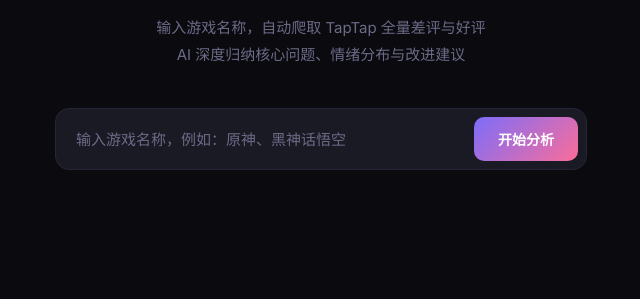
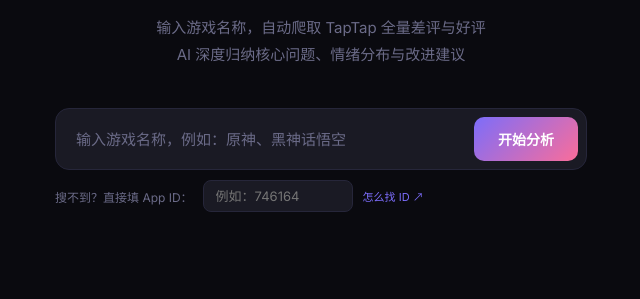
Before and after one commit to nhung9u93diem2325-ai/taptap-analyzer, a Flask app: page / in a window 1280 px wide. Shown: the part 212-511 px from the top of the page, without its empty margins (319-959 px from the left). Run offline with Flask 3, Linux system fonts and the light colour scheme.

Commit message:
Add files via upload

```diff
--- a/templates/index.html
+++ b/templates/index.html
@@ -42,6 +42,12 @@ header{padding:28px 48px;display:flex;align-items:center;gap:14px;border-bottom:
 .btn:disabled{opacity:.4;cursor:not-allowed;}
 
 .error-box{background:rgba(248,113,113,.08);border:1px solid rgba(248,113,113,.25);border-radius:10px;padding:14px 18px;color:var(--bad);font-size:13px;margin-top:14px;display:none;}
+.appid-row{display:flex;align-items:center;gap:10px;margin-top:10px;flex-wrap:wrap;}
+.appid-hint{font-size:12px;color:var(--muted);white-space:nowrap;}
+.appid-input{background:var(--card);border:1px solid var(--border);border-radius:8px;padding:7px 12px;color:var(--text);font-size:13px;font-family:inherit;outline:none;width:150px;transition:border-color .2s;}
+.appid-input:focus{border-color:var(--accent);}
+.appid-help{font-size:11px;color:var(--accent);text-decoration:none;white-space:nowrap;}
+.appid-help:hover{text-decoration:underline;}
 
 /* Progress */
 .progress-wrap{max-width:580px;margin:28px auto 0;padding:0 24px;display:none;}
@@ -134,6 +140,11 @@ header{padding:28px 48px;display:flex;align-items:center;gap:14px;border-bottom:
     <input class="search-input" id="gameInput" type="text" placeholder="输入游戏名称，例如：原神、黑神话悟空" />
     <button class="btn" id="analyzeBtn" onclick="startAnalyze()">开始分析</button>
   </div>
+  <div class="appid-row">
+    <span class="appid-hint">搜不到？直接填 App ID：</span>
+    <input class="appid-input" id="appIdInput" type="text" placeholder="例如：746164" />
+    <a class="appid-help" href="https://www.taptap.cn" target="_blank">怎么找 ID ↗</a>
+  </div>
   <div class="error-box" id="errorBox"></div>
 </div>
 
@@ -155,7 +166,7 @@ header{padding:28px 48px;display:flex;align-items:center;gap:14px;border-bottom:
 // 后端地址：本地用 http://127.0.0.1:5000，部署后改为 Render 地址
 const API_BASE = window.location.hostname === "127.0.0.1" || window.location.hostname === "localhost"
   ? ""   // 本地：同源
-  : "https://taptap-analyzer-1.onrender.com";  // ← 部署后改为你的 Render URL
+  : "https://taptap-analyzer-1.onrender.com";
 
 const STEPS = ["搜索游戏","爬取差评","爬取好评","AI分析","完成"];
 let pollTimer = null;
@@ -193,7 +204,8 @@ function updateSteps(step) {
 
 async function startAnalyze() {
   const name = document.getElementById("gameInput").value.trim();
-  if (!name) { showErr("请输入游戏名称"); return; }
+  const appId = document.getElementById("appIdInput").value.trim();
+  if (!name && !appId) { showErr("请输入游戏名称，或在下方填写 App ID"); return; }
   hideErr();
   document.getElementById("analyzeBtn").disabled = true;
   document.getElementById("progressWrap").style.display = "block";
@@ -205,10 +217,12 @@ async function startAnalyze() {
   buildSteps();
 
   try {
+    const payload = { game_name: name };
+    if (appId) payload.app_id = appId;
     const resp = await fetch(`${API_BASE}/analyze`, {
       method: "POST",
       headers: { "Content-Type": "application/json" },
-      body: JSON.stringify({ game_name: name })
+      body: JSON.stringify(payload)
     });
     const data = await resp.json();
     if (data.error) { showErr(data.error); document.getElementById("analyzeBtn").disabled = false; return; }
```
